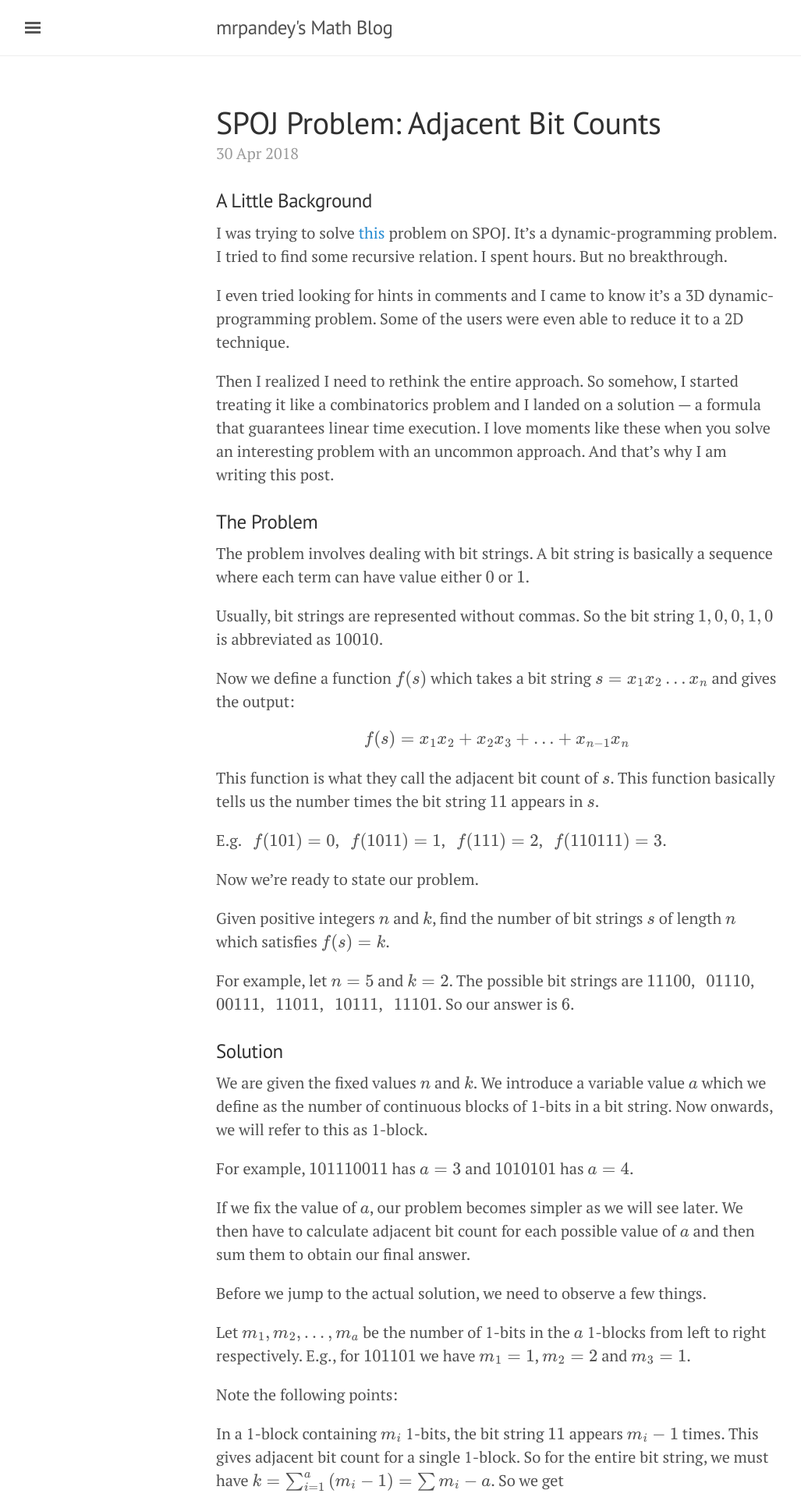
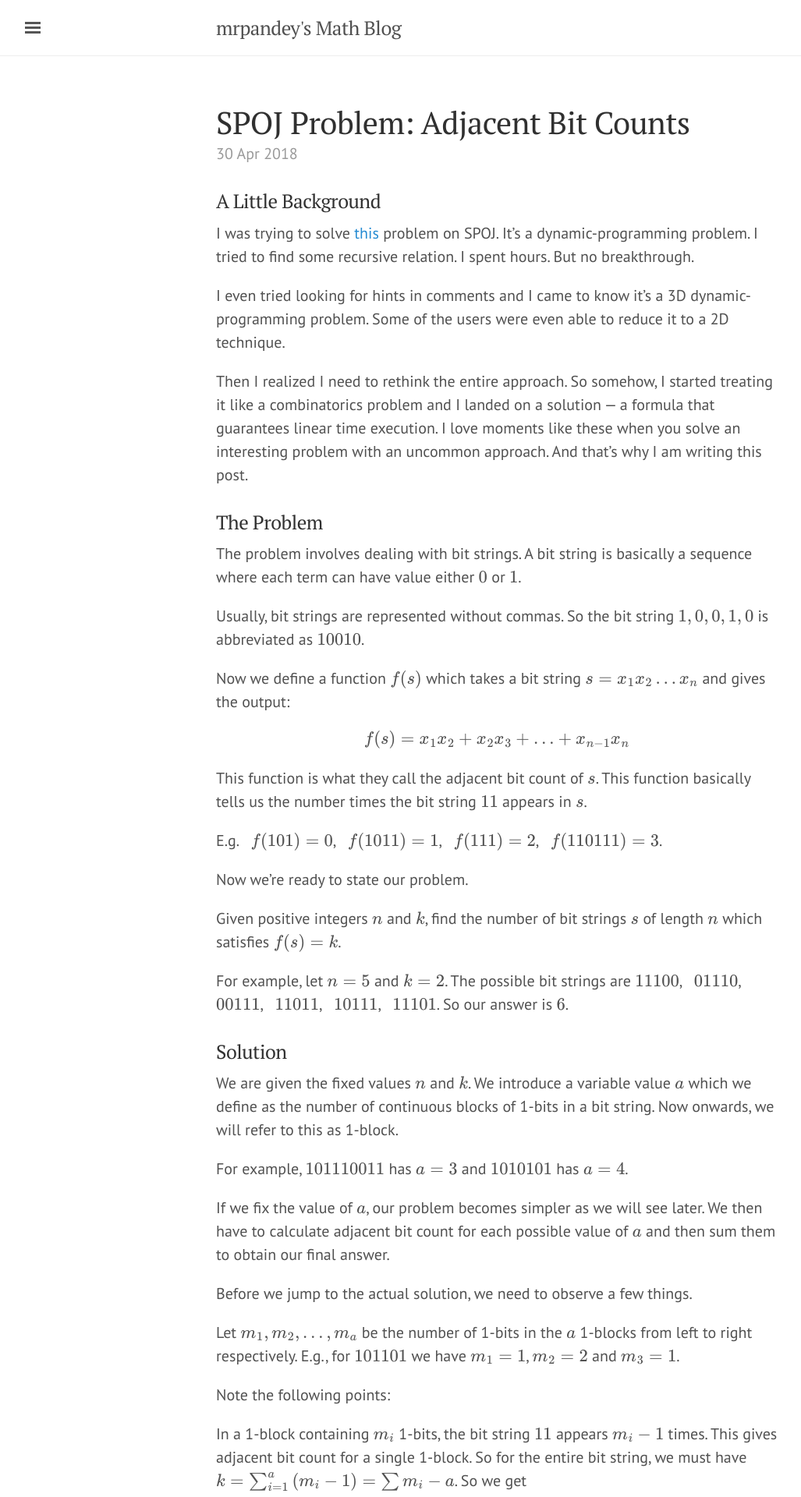
Before and after one commit to mrpandey/mathblog-old, a Jekyll site: the page built from index.html, in a window 1280 px wide. Shown: the top 1920 px of the page at 78% size, without its empty margins (3-1030 px from the left). Built offline with Jekyll 4.4.1, drawn with Linux system fonts in a browser that asks for light colours; formulas are drawn with MathJax 3; the list of posts is cut into pages by our own code.

Commit message:
changed fonts

```diff
--- a/index.html
+++ b/index.html
@@ -4,7 +4,8 @@ title: Home
 ---
 
 <div class="posts">
-  {% for post in paginator.posts %}
+  {% assign sorted_posts = paginator.posts | sort: 'updated_on' | reverse %}
+  {% for post in sorted_posts %}
   <div class="post">
     <h1 class="post-title">
       <a href="{{ site.baseurl }}{{ post.url }}">
@@ -12,7 +13,7 @@ title: Home
       </a>
     </h1>
 
-    <span class="post-date">{{ post.date | date_to_string }}</span>
+    <span class="post-date">{{ post.date | date_to_string }}{% if post.show_updated %},&nbsp; Updated on {{ post.updated_on | date_to_string }}{% endif %}</span>
 
     {{ post.content }}
   </div>
--- a/public/css/lanyon.css
+++ b/public/css/lanyon.css
@@ -41,11 +41,11 @@ body {
 }
 
 html {
-  font-family: "PT Serif", Georgia, "Times New Roman", serif;
+  font-family: "PT Sans", Helvetica, Arial, sans-serif;
 }
 
 h1, h2, h3, h4, h5, h6 {
-  font-family: "PT Sans", Helvetica, Arial, sans-serif;
+  font-family: "PT Serif", Georgia, "Times New Roman", serif;
   font-weight: 400;
   color: #313131;
   letter-spacing: -.025rem;
```
Also changed, not shown: _posts/2018/2018-04-29-beggars-method.md (+2 -0 lines), _posts/2018/2018-04-30-adjacent-bit-counts.md (+2 -0 lines).
